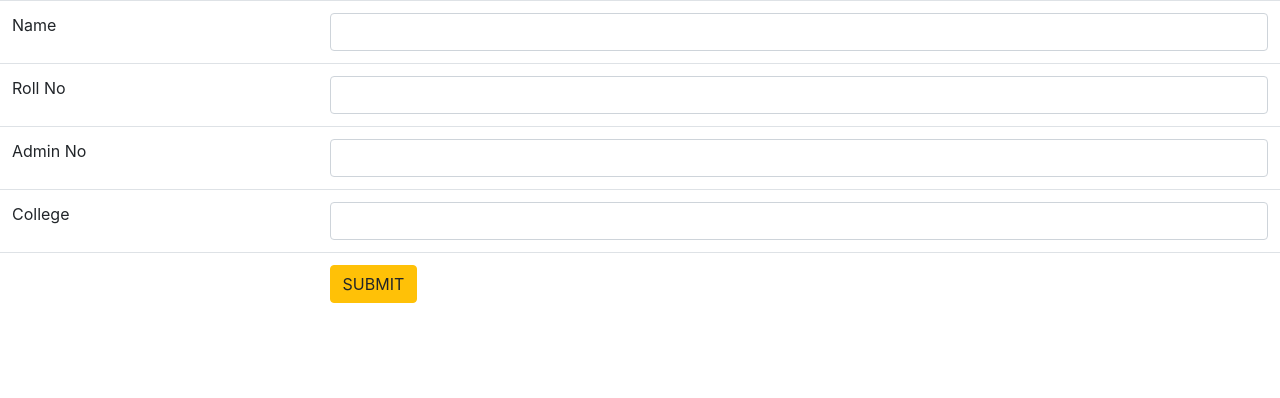
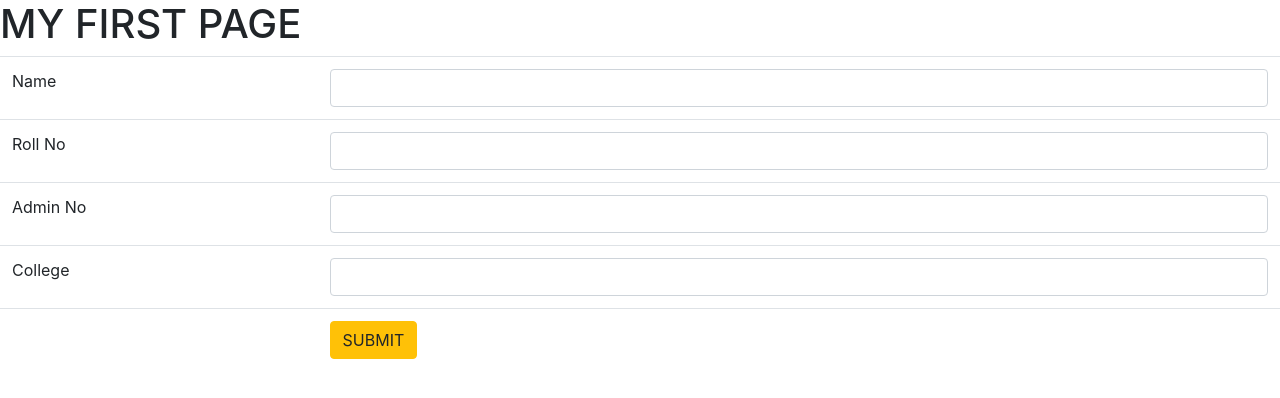
Before and after one commit to ShinoyVK/skutty90, a plain HTML site: page index.html in a window 1280 px wide. Drawn offline with nearby package versions, Linux system fonts and the light colour scheme.

Commit message:
Heading Added

```diff
--- a/index.html
+++ b/index.html
@@ -7,6 +7,7 @@
     <title>Document</title>
 </head>
 <body>
+    <h1>MY FIRST PAGE</h1>
     <table class="table"> <!--*class="table"--> <!--type table.table for table with class table-->
         <tr>
             <td>Name</td>
```
